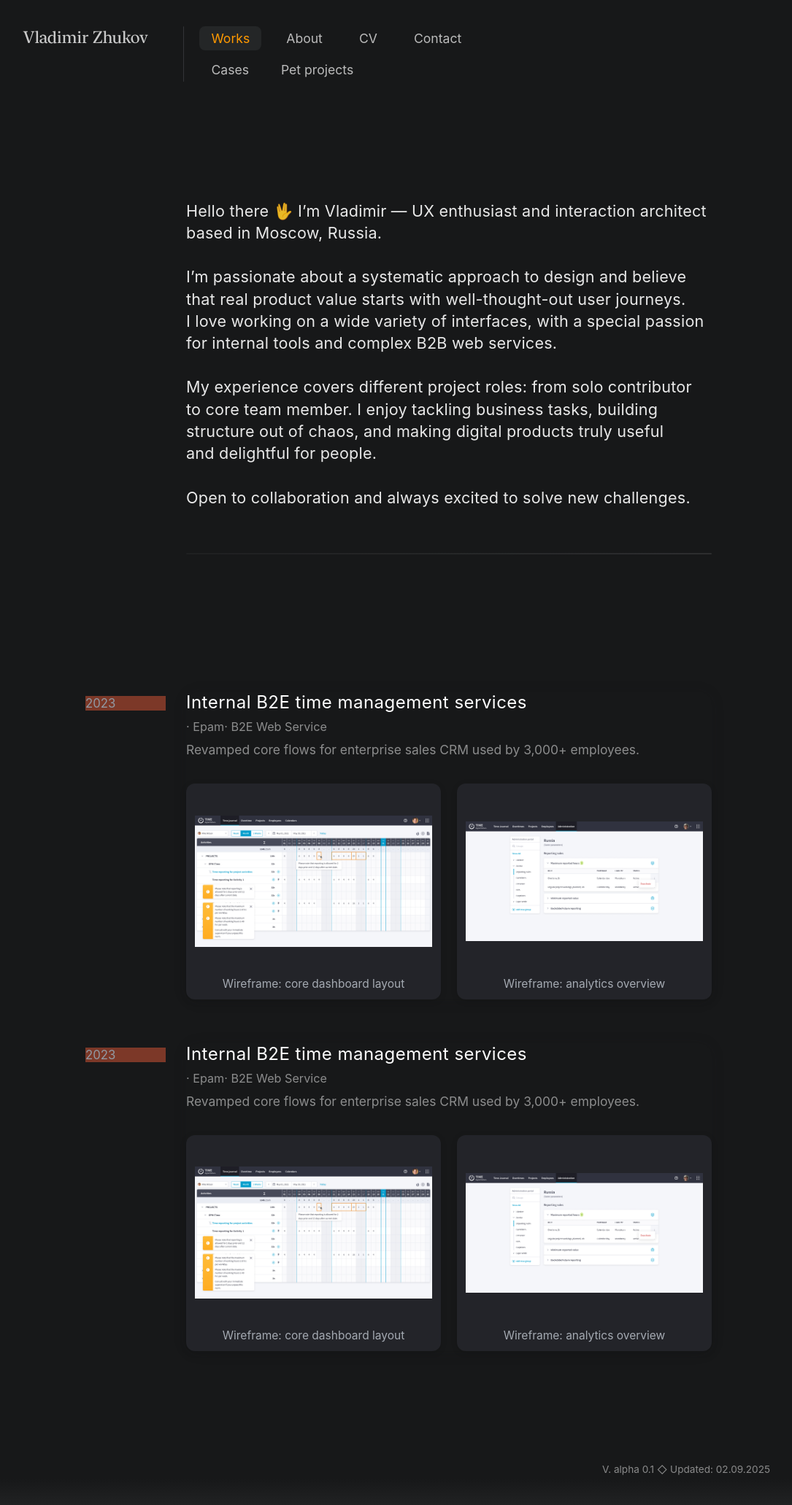
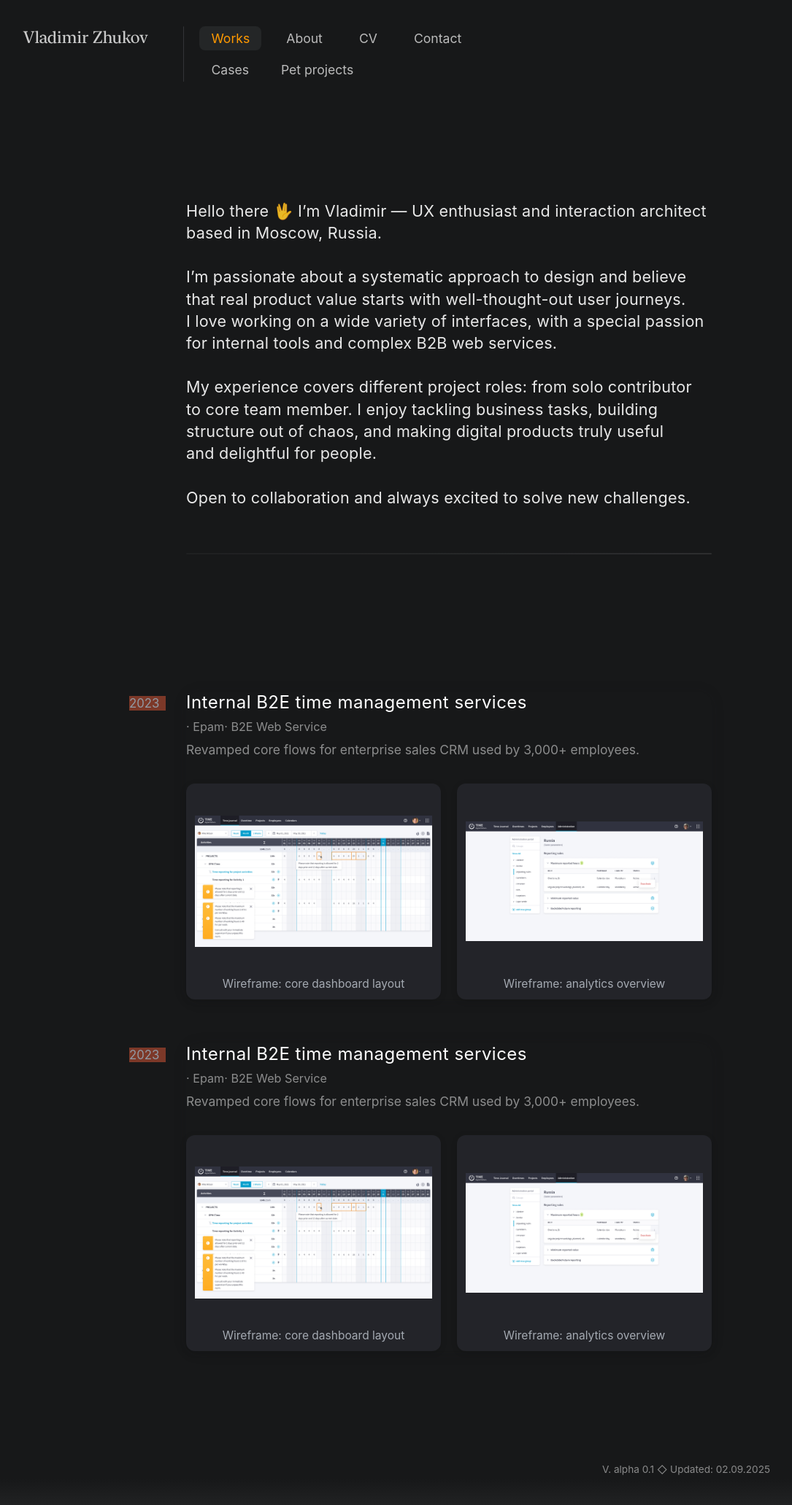
Before and after one commit to uxiscool/experience, a Jekyll site: the page built from index.md, in a window 1280 px wide. Shown: the whole page at 73% size, without its empty margins (25-1110 px from the left). Built offline with Jekyll 4.4.1, drawn with Linux system fonts in a browser that asks for light colours.

Commit message:
Add files via upload

```diff
--- a/css/main.css
+++ b/css/main.css
@@ -759,7 +759,7 @@ body.lb-lock #to-top{ opacity: 0; pointer-events: none; }
 
 /* === Case year rail: overlay, не двигает контент === */
 :root{
-  --case-rail-w: 110px;
+  --case-rail-w: 50px;
   --case-rail-gap: 28px;
   --case-rail-top: 6px;
 }
```
